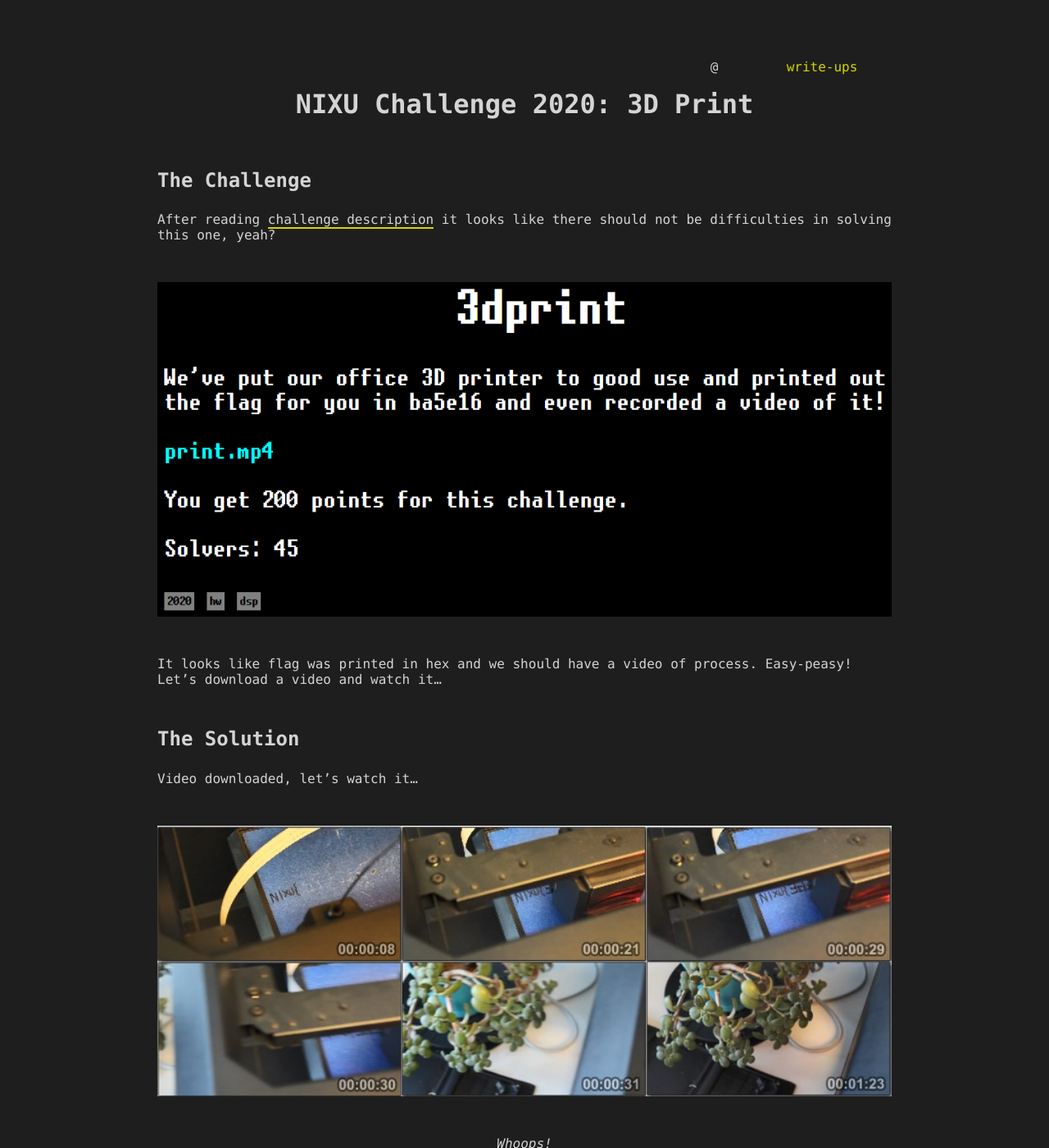
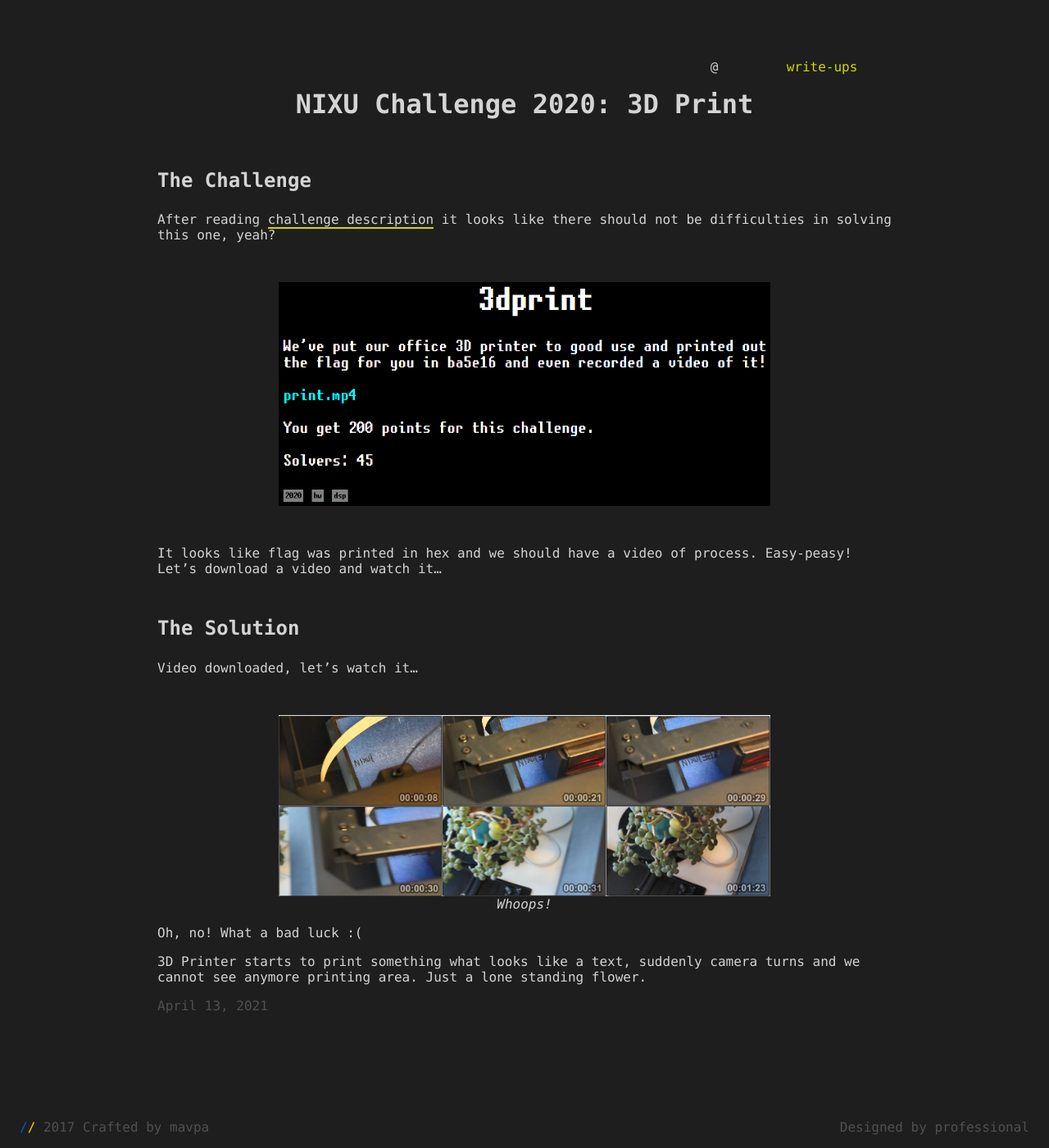
Before and after one commit to taranich/taranich.github.io, a Jekyll site: the page built from _posts/2021-04-13-NIXU2020-3dprint.md, in a window 1280 px wide and 1400 px high. Shown: the whole window at 82% size. Built offline with Jekyll 4.4.1, drawn with Linux system fonts in a browser that asks for light colours.

Commit message:
Fixes for markdown css

```diff
--- a/css/markdown.css
+++ b/css/markdown.css
@@ -344,15 +344,10 @@
     background-color: rgb(50, 50, 50);
   }
 
-  .post-body img {
-    max-width: 100%;
-    box-sizing: initial;
-    background-color: #fff;
-  }
-
   .post-body img + em{
     margin-left: auto;
     margin-right: auto;
+    margin-top: -3rem;
     display: block;
     text-align: center;
     width: 70%;
```
